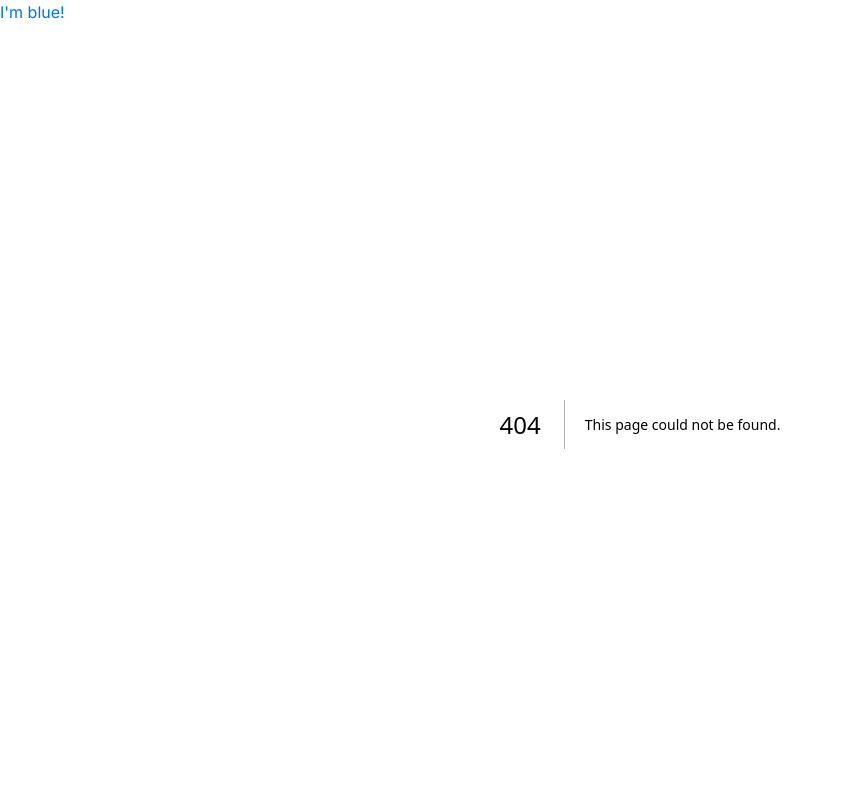
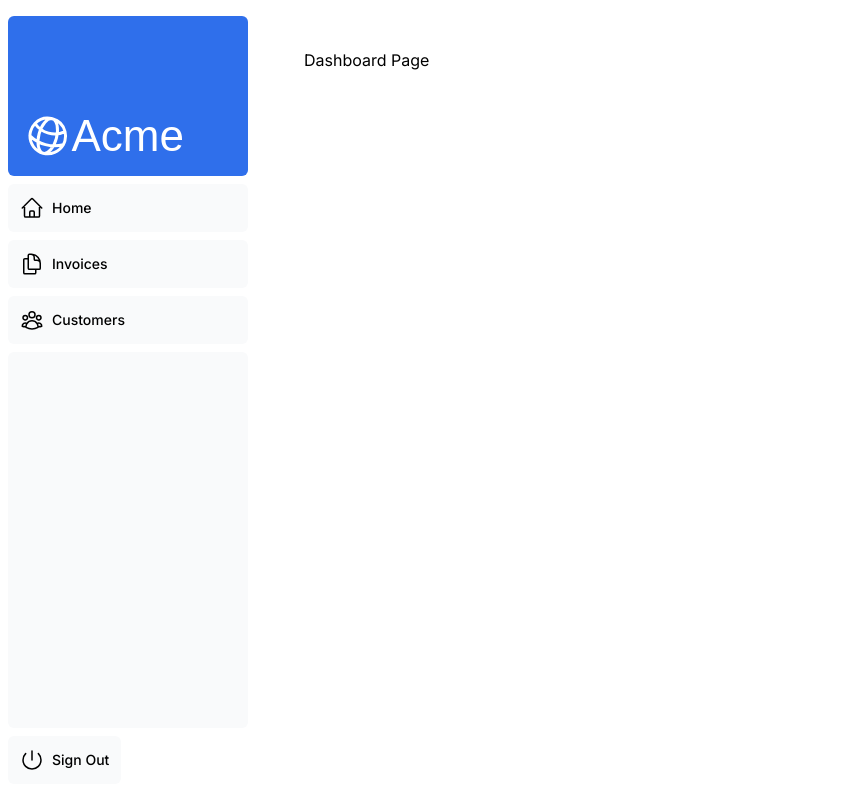
Before and after one commit to jchav209/nextjs-dashboard, a Next.js app: page /dashboard in a window 1280 px wide. Before the commit this address had no page. Shown: the top 808 px of the page, without its empty margins (0-842 px from the left). Built offline with nearby package versions, Linux system fonts and the light colour scheme; a web font is replaced by a local one.

Commit message:
Completed Chapter 4

```diff
--- /dev/null
+++ b/app/dashboard/customers/page.tsx
@@ -0,0 +1,5 @@
+
+
+export default function Page() {
+    return <p>Customers Page</p>;
+}
--- /dev/null
+++ b/app/dashboard/invoices/page.tsx
@@ -0,0 +1,5 @@
+
+
+export default function Page() {
+    return <p>Invoices Page</p>;
+}
--- /dev/null
+++ b/app/dashboard/layout.tsx
@@ -0,0 +1,12 @@
+import SideNav from '@/app/ui/dashboard/sidenav';
+
+export default function Layout({ children }: { children: React.ReactNode }) {
+  return (
+    <div className="flex h-screen flex-col md:flex-row md:overflow-hidden">
+      <div className="w-full flex-none md:w-64">
+        <SideNav />
+      </div>
+      <div className="flex-grow p-6 md:overflow-y-auto md:p-12">{children}</div>
+    </div>
+  );
+}
--- /dev/null
+++ b/app/dashboard/page.tsx
@@ -0,0 +1,5 @@
+
+
+export default function Page() {
+    return <p>Dashboard Page</p>;
+}
--- a/app/layout.tsx
+++ b/app/layout.tsx
@@ -8,7 +8,7 @@
 }) {
   return (
     <html lang="en">
-      <h1 className="text-blue-500">I'm blue!</h1>
+      {/* <h1 className="text-blue-500">I'm blue!</h1> */}
       <body className={`${inter.className} antialiased`}>{children}</body>
     </html>
   );
```
